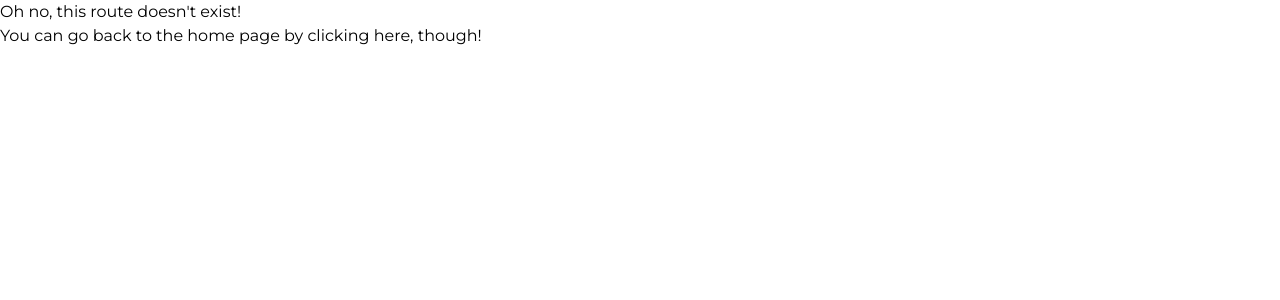
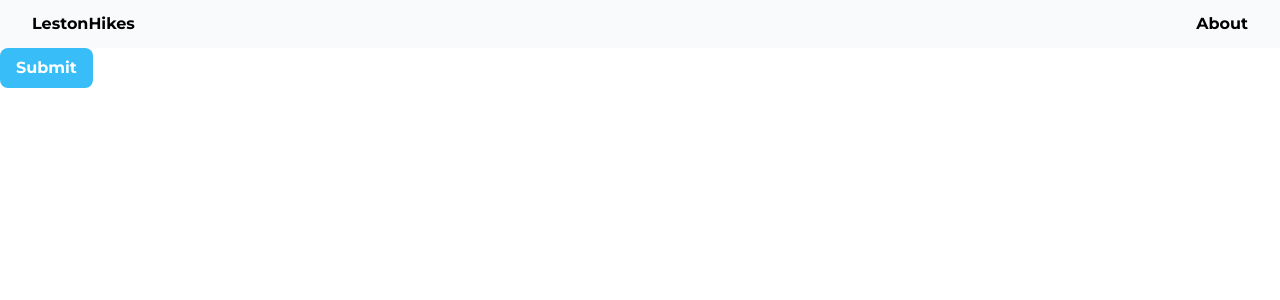
Before and after one commit to lestonpoh/HikingPage, a React (Vite) app: page /CreateEditHike/1 in a window 1280 px wide. Shown: the top 300 px of the page. Built offline with nearby package versions, Linux system fonts and the light colour scheme.

Commit message:
added form

```diff
--- a/src/App.tsx
+++ b/src/App.tsx
@@ -4,6 +4,7 @@ import About from "./pages/About.tsx";
 import Hikes from "./pages/Hikes.tsx";
 import ErrorPage from "./layout/ErrorPage.tsx";
 import HikeDetails from "./pages/HikeDetails.tsx";
+import CreateEditHike from "./pages/CreateEditHike.tsx";
 
 const router = createBrowserRouter([
   {
@@ -24,6 +25,10 @@ const router = createBrowserRouter([
     element: <HikeDetails />,
   },
   {
+    path: "/CreateEditHike/:id?",
+    element: <CreateEditHike />,
+  },
+  {
     path: "/about",
     element: <About />,
   },
--- a/src/components/Button.tsx
+++ b/src/components/Button.tsx
@@ -4,9 +4,14 @@ interface Props {
   onClick: () => void;
 }
 
-const Button = ({ children, onClick, color = "primary" }: Props) => {
+const Button = ({ children, onClick, color }: Props) => {
   return (
-    <button className={"btn btn-" + color} onClick={onClick}>
+    <button
+      className={
+        "bg-sky-400 text-white font-bold rounded-lg py-2 px-4 cursor-pointer hover:bg-sky-600"
+      }
+      onClick={onClick}
+    >
       {children}
     </button>
   );
--- a/src/pages/CreateEditHike.tsx
+++ b/src/pages/CreateEditHike.tsx
@@ -1,9 +1,20 @@
-interface Props {
-  id: number;
-}
+import { useParams } from "react-router-dom";
+import Button from "../components/Button";
+import Layout from "../layout/Layout";
 
-const CreateEditHike = ({ id }: Props) => {
-  return <></>;
+const CreateEditHike = () => {
+  const { id } = useParams();
+  function SubmitOnClick() {}
+
+  return (
+    <Layout>
+      <form>
+        <Button color="primary" onClick={SubmitOnClick}>
+          Submit
+        </Button>
+      </form>
+    </Layout>
+  );
 };
 
 export default CreateEditHike;
```
